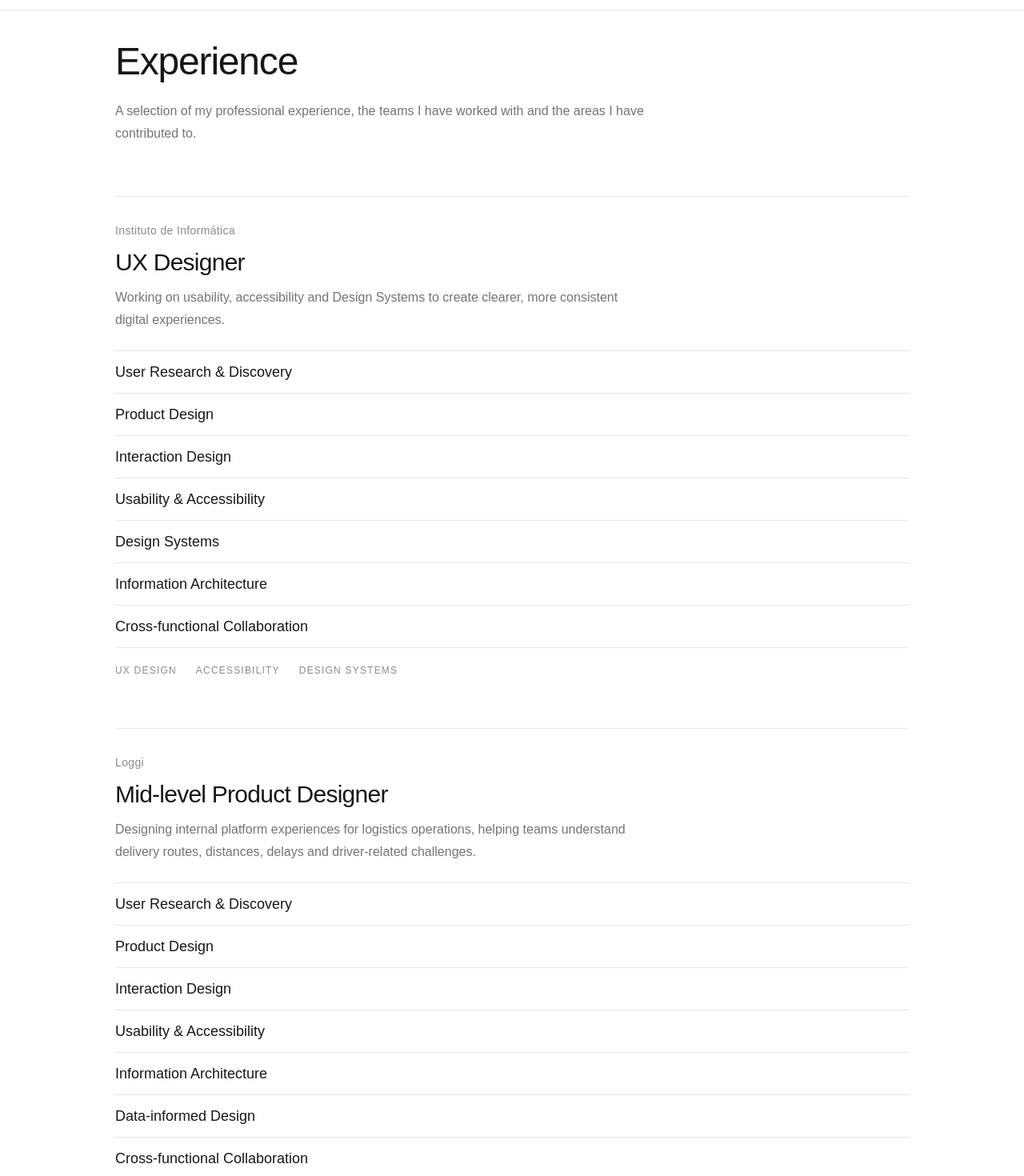
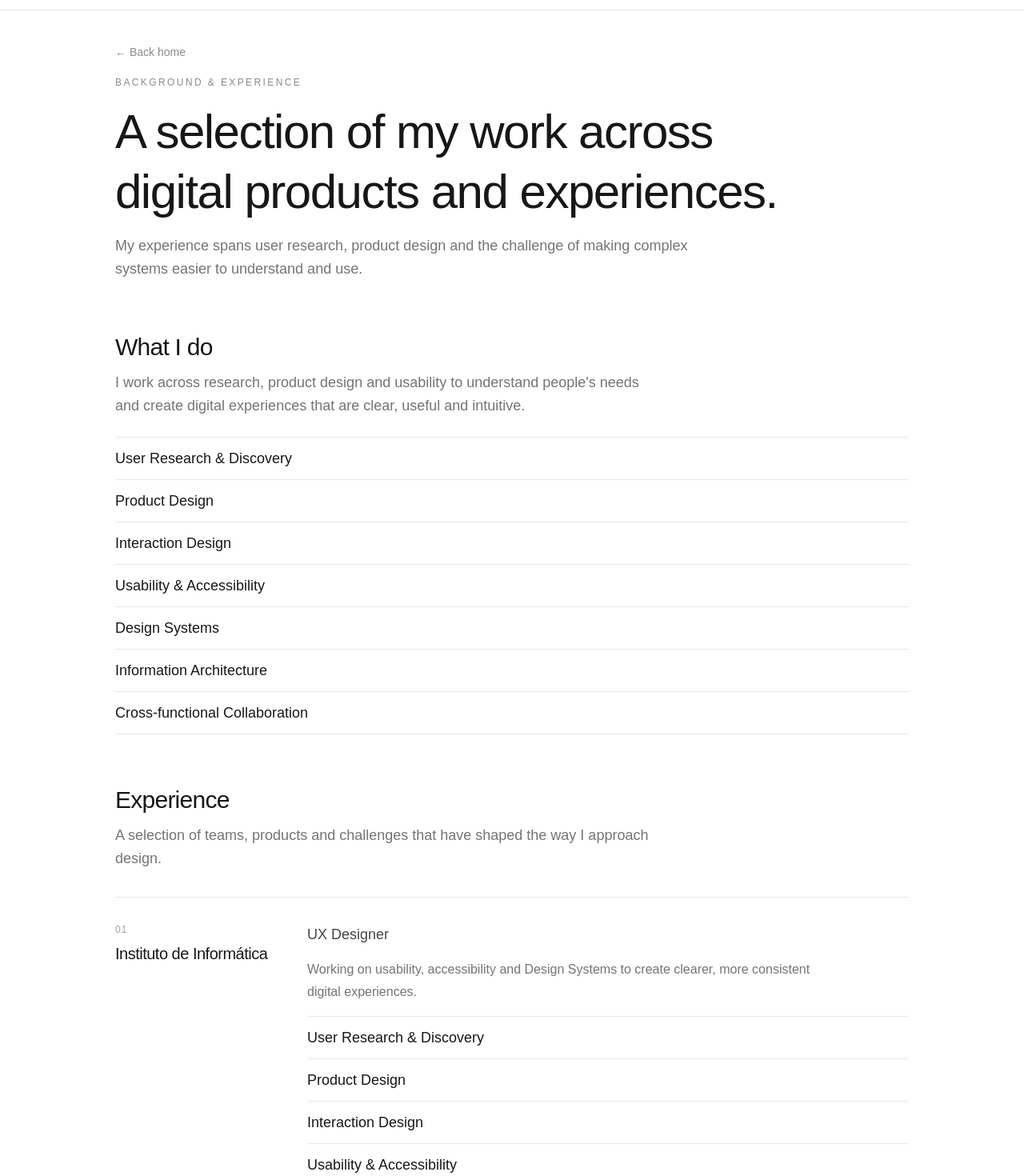
Before and after one commit to LaraLeite/portfolio, a Next.js app: page /experience in a window 1280 px wide. Shown: the part 60-1530 px from the top of the page at 80% size. Built offline with nearby package versions, Linux system fonts and the light colour scheme; a web font is replaced by a local one.

Commit message:
Change grid page.tsx

```diff
--- a/app/experience/page.tsx
+++ b/app/experience/page.tsx
@@ -1,3 +1,15 @@
+
+import Link from "next/link";
+
+const expertise = [
+  "User Research & Discovery",
+  "Product Design",
+  "Interaction Design",
+  "Usability & Accessibility",
+  "Design Systems",
+  "Information Architecture",
+  "Cross-functional Collaboration",
+];
 
 const experience = [
   {
@@ -14,26 +26,78 @@ const experience = [
       "Information Architecture",
       "Cross-functional Collaboration",
     ],
-    areas: ["UX Design", "Accessibility", "Design Systems"],
+    highlights: ["UX Design", "Accessibility", "Design Systems"],
   },
   {
     company: "Loggi",
     role: "Mid-level Product Designer",
     description:
-      "Designing internal platform experiences for logistics operations, helping teams understand delivery routes, distances, delays and driver-related challenges.",
+      "Designing internal platforms for transport operations, exploring user needs and opportunities to improve route management and operational workflows.",
     topics: [
       "User Research & Discovery",
-      "Product Design",
-      "Interaction Design",
+      "Route Planning & Optimization",
+      "Operational Workflows",
       "Usability & Accessibility",
       "Information Architecture",
       "Data-informed Design",
       "Cross-functional Collaboration",
     ],
-    areas: [
+    highlights: ["Product Design", "Internal Platforms", "Logistics"],
+  },
+  {
+    company: "Kinetik",
+    role: "Product Design",
+    description:
+      "A healthcare product ecosystem focused on clarity, consistency and usability across multiple digital products.",
+    topics: [
       "Product Design",
-      "Internal Platforms",
-      "Logistics",
+      "User Experience",
+      "Interaction Design",
+      "Usability & Accessibility",
+      "Design Systems",
+      "Information Architecture",
+      "Cross-functional Collaboration",
+    ],
+    highlights: ["Healthcare", "Product Experience", "Consistency"],
+  },
+  {
+    company: "Charted",
+    role: "Product Design",
+    description:
+      "Exploring ways to make financial automation and complex workflows easier to understand and navigate.",
+    topics: [
+      "Product Design",
+      "User Research & Discovery",
+      "Interaction Design",
+      "Workflow Design",
+      "Information Architecture",
+      "Usability",
+      "Cross-functional Collaboration",
+    ],
+    highlights: [
+      "Financial Automation",
+      "Interaction Design",
+      "Product Experience",
+    ],
+  },
+  {
+    company: "Solvd",
+    role: "Product Design",
+    description:
+      "Working on digital experiences that make enterprise technology and AI easier to understand and use.",
+    topics: [
+      "Product Design",
+      "User Research & Discovery",
+      "AI Experiences",
+      "Interaction Design",
+      "Usability & Accessibility",
+      "Information Architecture",
+      "Cross-functional Collaboration",
+    ],
+    highlights: [
+      "Artificial Intelligence",
+      "Enterprise Products",
+      "Digital Experiences",
     ],
   },
 ];
@@ -41,39 +105,99 @@ const experience = [
 export default function ExperiencePage() {
   return (
     <div className="space-y-16">
-      <section>
-        <h1 className="text-4xl font-medium tracking-tight text-foreground sm:text-5xl">
-          Experience
+      {/* Introduction */}
+      <header className="space-y-5">
+        <Link
+          href="/"
+          className="inline-block text-sm text-foreground/50 transition-opacity hover:opacity-60"
+        >
+          ← Back home
+        </Link>
+
+        <div className="space-y-4">
+          <p className="text-xs uppercase tracking-[0.2em] text-foreground/50">
+            Background & Experience
+          </p>
+
+          <h1 className="max-w-4xl text-4xl font-medium leading-tight tracking-tight text-foreground sm:text-6xl">
+            A selection of my work across digital products and experiences.
           </h1>
 
-        <p className="mt-6 max-w-2xl text-base leading-7 text-foreground/60">
-          A selection of my professional experience, the teams I have worked
-          with and the areas I have contributed to.
+          <p className="max-w-3xl text-lg leading-relaxed text-foreground/60">
+            My experience spans user research, product design and the challenge
+            of making complex systems easier to understand and use.
           </p>
+        </div>
+      </header>
+
+      {/* Areas of expertise */}
+      <section className="space-y-6">
+        <div className="space-y-3">
+          <h2 className="text-2xl font-normal tracking-tight text-foreground sm:text-3xl">
+            What I do
+          </h2>
+
+          <p className="max-w-2xl text-base leading-relaxed text-foreground/60 sm:text-lg">
+            I work across research, product design and usability to understand
+            people&apos;s needs and create digital experiences that are clear,
+            useful and intuitive.
+          </p>
+        </div>
+
+        <div className="border-t border-foreground/10">
+          {expertise.map((item) => (
+            <div
+              key={item}
+              className="border-b border-foreground/10 py-3 text-base text-foreground sm:text-lg"
+            >
+              {item}
+            </div>
+          ))}
+        </div>
       </section>
 
-      <section aria-label="Professional experience" className="space-y-16">
-        {experience.map((item) => (
+      {/* Professional experience */}
+      <section className="space-y-8">
+        <header className="space-y-3">
+          <h2 className="text-2xl font-normal tracking-tight text-foreground sm:text-3xl">
+            Experience
+          </h2>
+
+          <p className="max-w-2xl text-base leading-relaxed text-foreground/60 sm:text-lg">
+            A selection of teams, products and challenges that have shaped the
+            way I approach design.
+          </p>
+        </header>
+
+        <div className="border-t border-foreground/10">
+          {experience.map((item, index) => (
             <article
               key={item.company}
-            className="border-t border-foreground/10 pt-8"
+              className="grid gap-4 border-b border-foreground/10 py-7 sm:grid-cols-[200px_1fr] sm:gap-10 sm:py-8"
             >
-            <div className="space-y-3">
-              <p className="text-sm tracking-wide text-foreground/50">
-                {item.company}
+              {/* Company */}
+              <div className="space-y-2">
+                <p className="text-xs tracking-widest text-foreground/40">
+                  {String(index + 1).padStart(2, "0")}
                 </p>
 
-              <h2 className="text-2xl font-medium tracking-tight text-foreground sm:text-3xl">
+                <h3 className="text-lg font-medium tracking-tight text-foreground sm:text-xl">
+                  {item.company}
+                </h3>
+              </div>
+
+              {/* Role and details */}
+              <div className="space-y-4">
+                <h4 className="text-base font-medium text-foreground/80 sm:text-lg">
                   {item.role}
-              </h2>
+                </h4>
 
                 <p className="max-w-2xl text-base leading-7 text-foreground/60">
                   {item.description}
                 </p>
-            </div>
 
-            {/* Topics */}
-            <div className="mt-6 border-t border-foreground/10">
+                {/* Topics below the description */}
+                <div className="border-t border-foreground/10">
                   {item.topics.map((topic) => (
                     <div
                       key={topic}
@@ -84,20 +208,32 @@ export default function ExperiencePage() {
                   ))}
                 </div>
 
-            {/* Tags */}
-            <div className="mt-5 flex flex-wrap gap-x-6 gap-y-3">
-              {item.areas.map((area) => (
+                {/* Existing tags */}
+                <div className="flex flex-wrap gap-x-4 gap-y-2">
+                  {item.highlights.map((highlight) => (
                     <span
-                  key={area}
-                  className="text-xs tracking-widest text-foreground/50 uppercase"
+                      key={highlight}
+                      className="text-xs uppercase tracking-wider text-foreground/50"
                     >
-                  {area}
+                      {highlight}
                     </span>
                   ))}
                 </div>
+              </div>
             </article>
           ))}
+        </div>
       </section>
+
+      {/* Footer */}
+      <footer className="border-t border-foreground/10 pt-6">
+        <Link
+          href="/"
+          className="text-sm text-foreground/60 transition-opacity hover:opacity-50"
+        >
+          ← Back to home
+        </Link>
+      </footer>
     </div>
   );
 }
```
Lines whose indentation alone changed are shown as unchanged.
